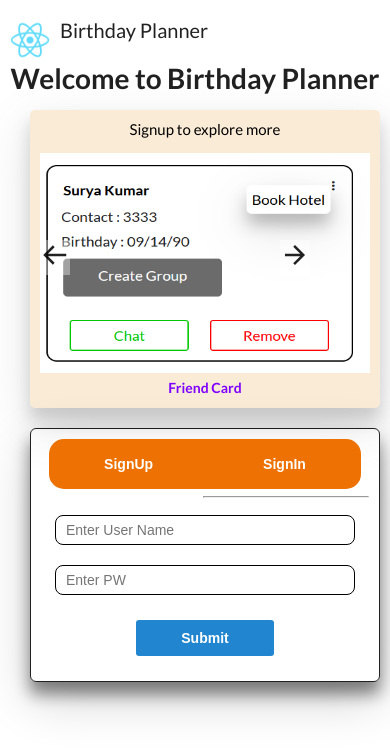
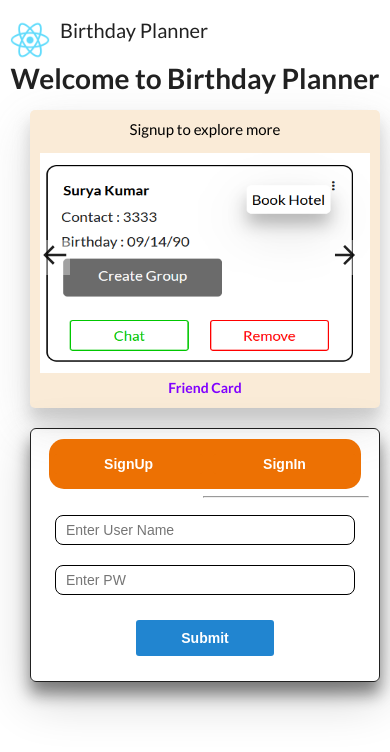
Before and after one commit to harishtrv/birthday-planner, a React (Create React App) app: page / in a window 390 px wide. Shown: the top 752 px of the page. Built offline with nearby package versions, Linux system fonts and the light colour scheme.

Commit message:
Update carousel.module.css

```diff
--- a/src/components/Carousel/carousel.module.css
+++ b/src/components/Carousel/carousel.module.css
@@ -95,7 +95,7 @@ p{
     background-color: rgba(255, 255, 255, 0.363);
     position: absolute;
     top: 130px;
-    left: 250px;
+    left: 300px;
     z-index: 1002;
   }
 }
```
